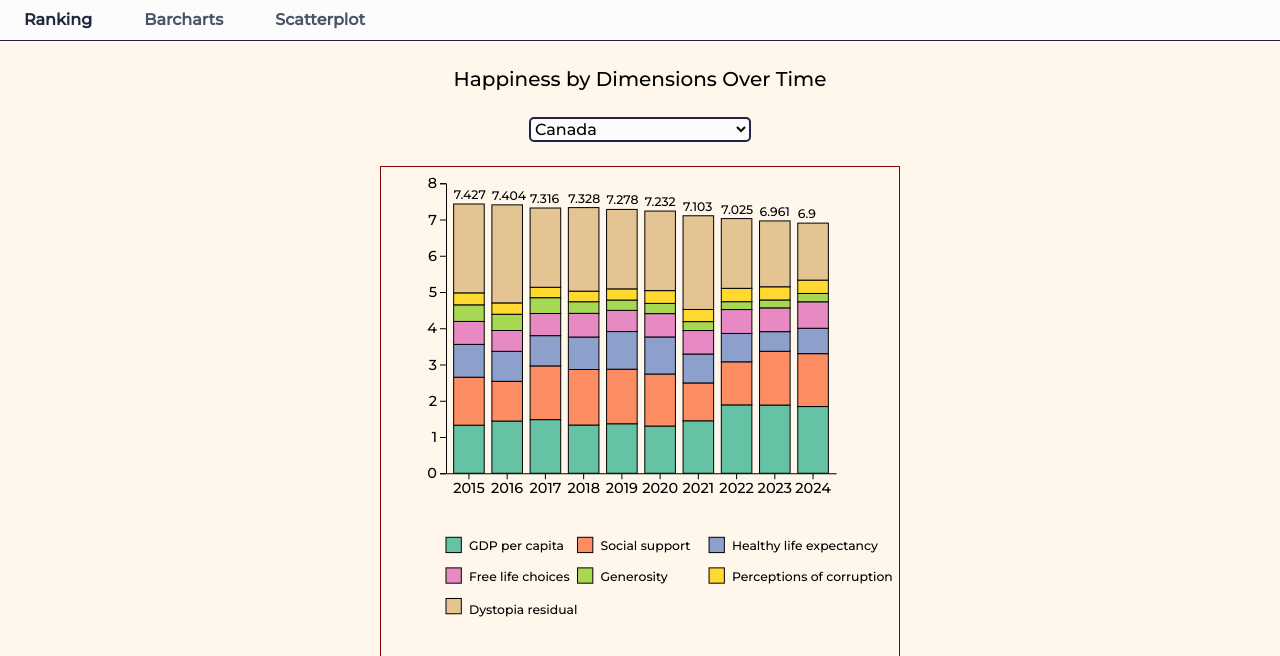
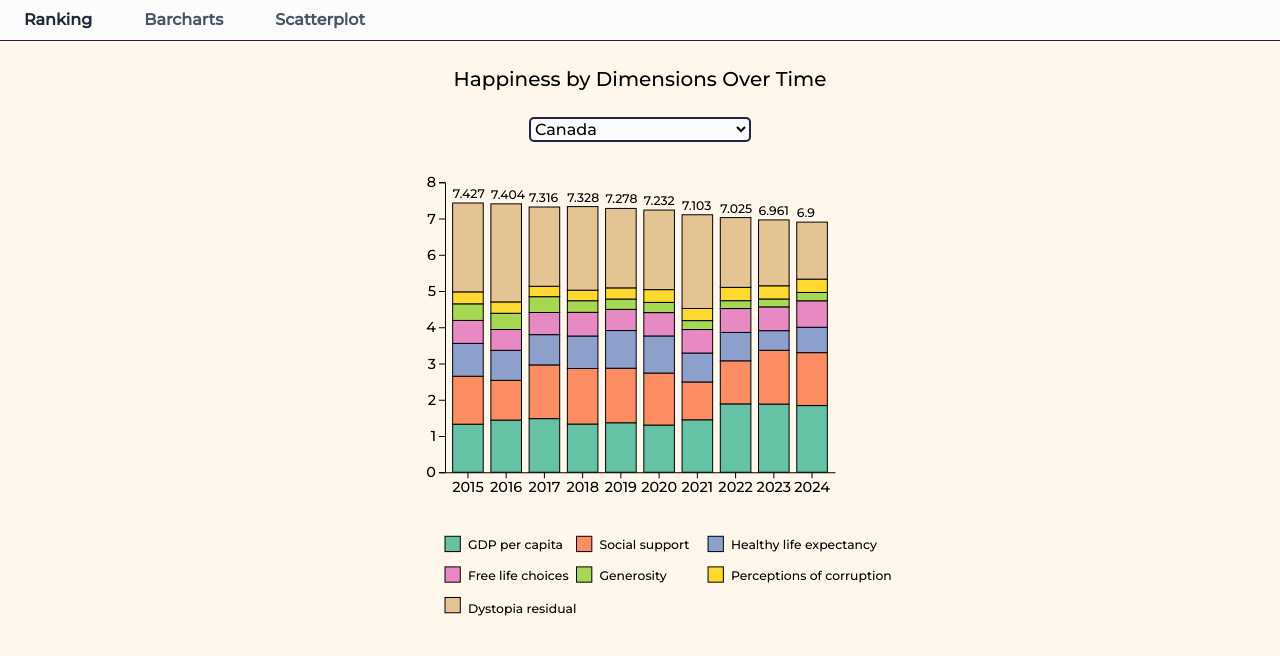
Before and after one commit to JBreitenbr/Happiness-DataViz-2024, a React (Vite) app: page /Happiness-DataViz-2024/bars in a window 1280 px wide. Shown: the top 656 px of the page. Built offline with nearby package versions, Linux system fonts and the light colour scheme.

Commit message:
removed several borders

```diff
--- a/src/App.css
+++ b/src/App.css
@@ -15,19 +15,16 @@
 #canvas_rank,#canvas_bar,#canvas_scatter {
   height: 650px;
   width: 520px;
-  border: 1px solid darkgreen;
 }
 }
 @media screen and (min-width:767px) and (min-aspect-ratio: 1.1) {
 #canvas_rank {
   height: 550px;
   width: 850px;
-  border: 4px solid darkred;
 }
   #canvas_bar,#canvas_scatter {
   height: 550px;
   width: 520px;
-  border: 1px solid darkred;
   }
 }
 
```
